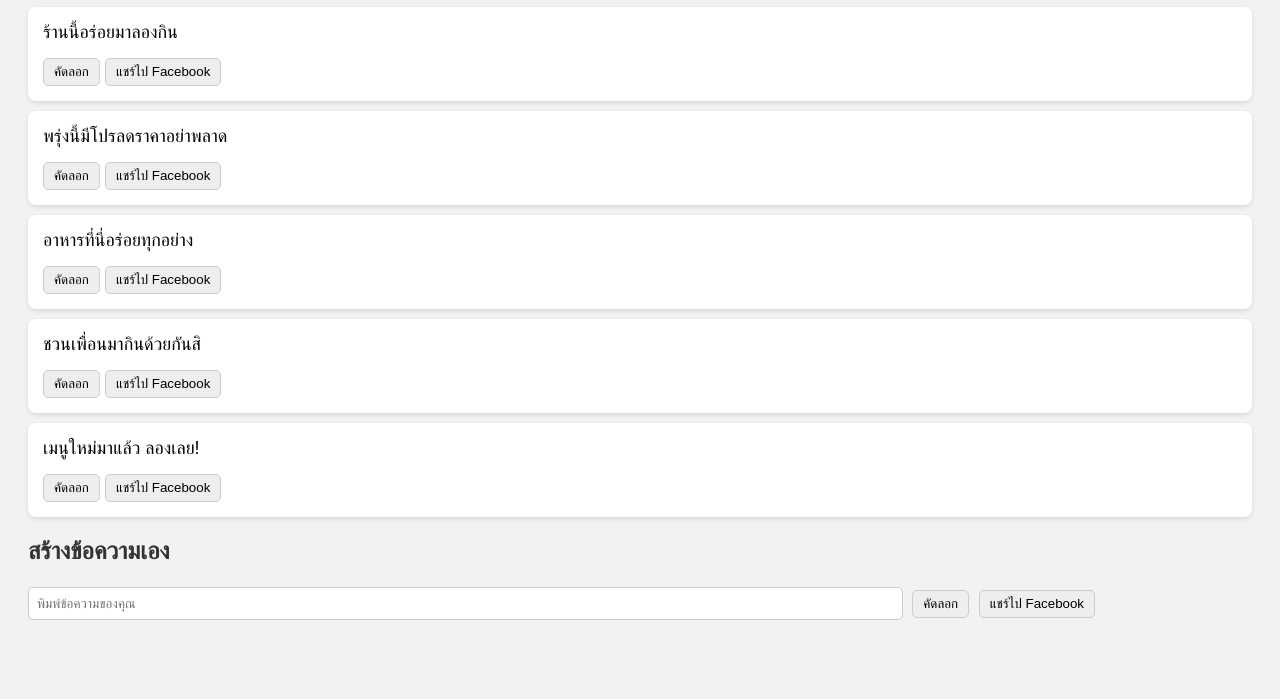
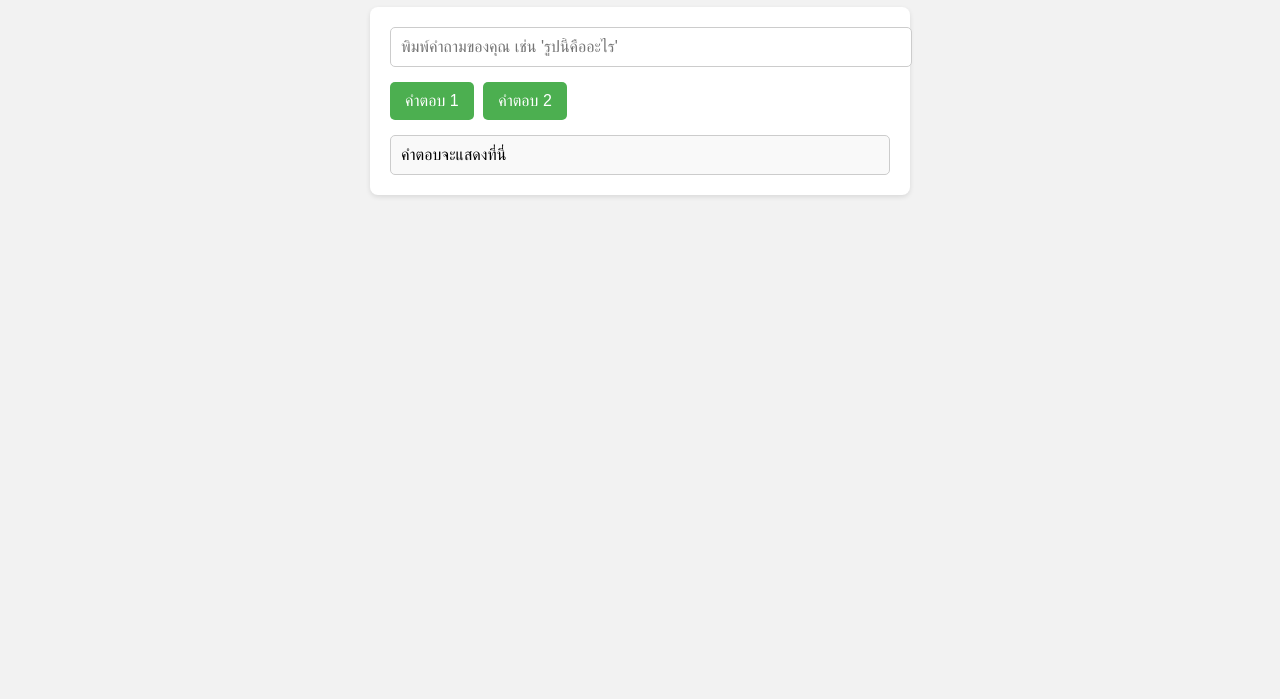
Before and after one commit to front41790-tech/post-ready, a plain HTML site: page index.html in a window 1280 px wide. Shown: the part 101-800 px from the top of the page. Drawn offline with Linux system fonts and the light colour scheme.

Commit message:
Update index.html

```diff
--- a/index.html
+++ b/index.html
@@ -3,82 +3,40 @@
 <head>
     <meta charset="UTF-8">
     <meta name="viewport" content="width=device-width, initial-scale=1.0">
-    <title>โพสต์สำเร็จรูป</title>
+    <title>อยากรู้อะไร</title>
     <style>
         body { font-family: Arial, sans-serif; background: #f2f2f2; padding: 20px; }
-        h1, h2 { color: #333; }
-        .message-box { background: #fff; padding: 15px; margin-bottom: 10px; border-radius: 8px; box-shadow: 0 2px 5px rgba(0,0,0,0.1); }
-        .message-text { font-size: 18px; margin-bottom: 10px; }
-        button { margin-right: 5px; margin-top: 5px; padding: 5px 10px; cursor: pointer; border-radius: 5px; border: 1px solid #ccc; background: #eee; }
-        button:hover { background: #ddd; }
-        input[type="text"] { width: 70%; padding: 8px; margin-right: 5px; border-radius: 5px; border: 1px solid #ccc; }
+        h1 { color: #333; text-align: center; }
+        .container { max-width: 500px; margin: auto; background: #fff; padding: 20px; border-radius: 8px; box-shadow: 0 2px 5px rgba(0,0,0,0.1); }
+        input[type="text"] { width: 100%; padding: 10px; margin-bottom: 10px; border-radius: 5px; border: 1px solid #ccc; font-size: 16px; }
+        button { padding: 10px 15px; margin-right: 5px; margin-top: 5px; cursor: pointer; border-radius: 5px; border: none; background: #4CAF50; color: white; font-size: 16px; }
+        button:hover { background: #45a049; }
+        .answer { margin-top: 15px; background: #f9f9f9; padding: 10px; border-radius: 5px; border: 1px solid #ccc; }
     </style>
 </head>
 <body>
-    <h1>โพสต์สำเร็จรูป</h1>
-
-    <div id="messages"></div>
-
-    <h2>สร้างข้อความเอง</h2>
-    <input type="text" id="customMessage" placeholder="พิมพ์ข้อความของคุณ">
-    <button onclick="copyCustom()">คัดลอก</button>
-    <button onclick="shareCustom()">แชร์ไป Facebook</button>
+    <h1>อยากรู้อะไร</h1>
+    <div class="container">
+        <input type="text" id="question" placeholder="พิมพ์คำถามของคุณ เช่น 'รูปนี้คืออะไร'">
+        <div>
+            <button onclick="showAnswer1()">คำตอบ 1</button>
+            <button onclick="showAnswer2()">คำตอบ 2</button>
+        </div>
+        <div class="answer" id="answerBox">คำตอบจะแสดงที่นี่</div>
+    </div>
 
     <script>
-        // ใส่ข้อความตัวอย่าง
-        const messages = [
-            "ร้านนี้อร่อยมาลองกิน",
-            "พรุ่งนี้มีโปรลดราคาอย่าพลาด",
-            "อาหารที่นี่อร่อยทุกอย่าง",
-            "ชวนเพื่อนมากินด้วยกันสิ",
-            "เมนูใหม่มาแล้ว ลองเลย!"
-        ];
-
-        const container = document.getElementById('messages');
-
-        messages.forEach(msg => {
-            const box = document.createElement('div');
-            box.className = 'message-box';
-
-            const text = document.createElement('div');
-            text.className = 'message-text';
-            text.textContent = msg;
-
-            const copyBtn = document.createElement('button');
-            copyBtn.textContent = 'คัดลอก';
-            copyBtn.onclick = () => {
-                navigator.clipboard.writeText(msg);
-                alert('คัดลอกแล้ว!');
-            };
-
-            const shareBtn = document.createElement('button');
-            shareBtn.textContent = 'แชร์ไป Facebook';
-            shareBtn.onclick = () => {
-                const urlToShare = 'https://username.github.io/post-ready/'; // เปลี่ยนเป็นลิงก์ GitHub Pages ของคุณ
-                const fbUrl = `https://www.facebook.com/sharer/sharer.php?u=${encodeURIComponent(urlToShare)}&quote=${encodeURIComponent(msg)}`;
-                window.open(fbUrl, '_blank');
-            };
-
-            box.appendChild(text);
-            box.appendChild(copyBtn);
-            box.appendChild(shareBtn);
-            container.appendChild(box);
-        });
-
-        function copyCustom() {
-            const msg = document.getElementById('customMessage').value;
-            if(msg.trim() === "") { alert("กรุณาพิมพ์ข้อความก่อน!"); return; }
-            navigator.clipboard.writeText(msg);
-            alert('คัดลอกแล้ว!');
+        function showAnswer1() {
+            const q = document.getElementById('question').value;
+            const box = document.getElementById('answerBox');
+            box.textContent = `คุณถามว่า: "${q}"\nคำตอบ 1: นี่คือคำตอบตัวอย่างสำหรับคำถามของคุณ`;
         }
 
-        function shareCustom() {
-            const msg = document.getElementById('customMessage').value;
-            if(msg.trim() === "") { alert("กรุณาพิมพ์ข้อความก่อน!"); return; }
-            const urlToShare = 'https://username.github.io/post-ready/'; // เปลี่ยนเป็นลิงก์เว็บของคุณ
-            const fbUrl = `https://www.facebook.com/sharer/sharer.php?u=${encodeURIComponent(urlToShare)}&quote=${encodeURIComponent(msg)}`;
-            window.open(fbUrl, '_blank');
+        function showAnswer2() {
+            const q = document.getElementById('question').value;
+            const box = document.getElementById('answerBox');
+            box.textContent = `คุณถามว่า: "${q}"\nคำตอบ 2: อีกคำตอบหนึ่งสำหรับคำถามของคุณ พร้อมอธิบายเพิ่มเติม`;
         }
     </script>
 </body>
-</html></html>
+</html>
```
